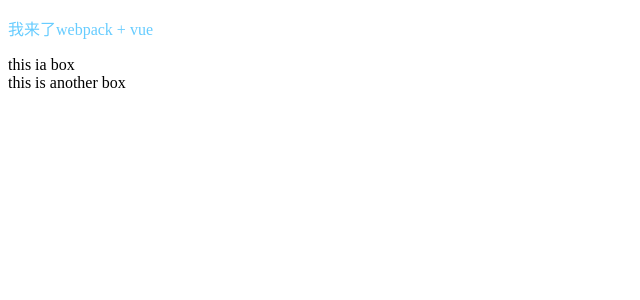
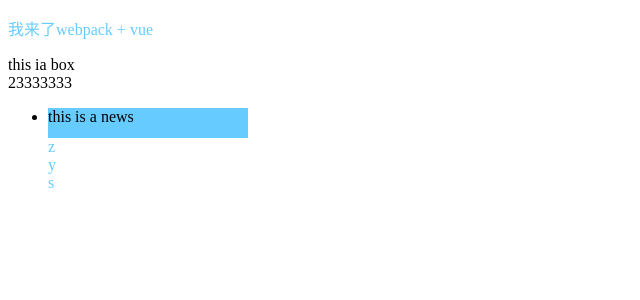
Before and after one commit to btea/-vue, a Vue app: page / in a window 1280 px wide. Shown: the top 300 px of the page, without its empty margins (0-640 px from the left). Built offline with nearby package versions, Linux system fonts and the light colour scheme.

Commit message:
component

```diff
--- a/index.html
+++ b/index.html
@@ -5,9 +5,10 @@
     <meta name="viewport" content="width=device-width, initial-scale=1.0">
     <meta http-equiv="X-UA-Compatible" content="ie=edge">
     <title>vue</title>
+    <link rel="icon" href="https://cn.vuejs.org/images/logo.png" type="image/png">
 </head>
 <body>
     <div id="app"></div>
-    <script src="./dist/main.js"></script>
+    <!-- <script src="./dist/main.js"></script> -->
 </body>
 </html>
--- a/package.json
+++ b/package.json
@@ -26,6 +26,8 @@
     "babel-preset-es2015": "^6.24.1",
     "babel-preset-stage-2": "^6.24.1",
     "css-loader": "^1.0.0",
+    "html-loader": "^0.5.5",
+    "html-webpack-plugin": "^3.2.0",
     "style-loader": "^0.22.1",
     "vue": "^2.5.17",
     "vue-loader": "^15.3.0",
@@ -34,6 +36,7 @@
     "webpack-dev-server": "^3.1.5"
   },
   "dependencies": {
-    "vue-template-compiler": "^2.5.17"
+    "vue-template-compiler": "^2.5.17",
+    "webpackbar": "^2.6.1"
   }
 }
--- a/src/pages/app.vue
+++ b/src/components/app.vue
@@ -4,17 +4,29 @@
         <div class="one">
             this ia box
         </div>
-        <div class="two">
-            this is another box
+        <div class="two" v-on:click="get">
+            23333333
         </div>
+        <Banner> </Banner>
     </section>
 </template>
 <script>
+
+import Banner from './banner.vue'
+
 export default {
     data(){
         return {
             name: 'webpack + vue'
         }
+    },
+    methods: {
+        get: function(){
+            alert(123);
+        }
+    },
+    components: {
+        Banner
     }
 }
 </script>
--- /dev/null
+++ b/src/components/banner.vue
@@ -0,0 +1,35 @@
+<template>
+    <ul>
+        <li v-on:click="news" v-bind:style="{width: styleObj.w,height: styleObj.h,background: styleObj.backgroundColor}">
+            this is a news
+        </li>
+        <div v-for="(i,index) in index" :key="index" :style="{color: styleObj.backgroundColor}" >
+            {{i}}
+        </div>
+    </ul>
+</template>
+
+<script>
+export default {
+    data: function(){
+        return {
+            index: ['z','y','s'],
+            styleObj: {
+                w: '200px',
+                h: '30px',
+                backgroundColor: '#6cf'
+            }
+        }
+    },
+    methods: {
+        news: function(){
+            console.log(this);
+        }
+    }
+}
+
+</script>
+
+<style>
+
+</style>
--- a/src/index.js
+++ b/src/index.js
@@ -1,5 +1,5 @@
 import Vue from 'vue';
-import App from './pages/app.vue';
+import App from './components/app.vue';
 
 const app = new Vue({
     el: '#app',
--- a/webpack.config.js
+++ b/webpack.config.js
@@ -1,6 +1,8 @@
 var path = require('path')
 var webpack = require('webpack')
 var VueLoaderPlugin = require('vue-loader/lib/plugin')
+var HtmlWebPackPlugin = require('html-webpack-plugin')
+var webpackBar = require('webpackbar')
 
 module.exports = {
   module: {
@@ -21,15 +23,30 @@ module.exports = {
       {
         test: /\.css$/,
         use: ['style-loader','css-loader']
+      },
+      {
+        test: /\.html$/,
+        use: [
+            {
+                loader: 'html-loader',
+                options: {minimize: true}
+            }
+        ]
       }
     ]
   },
-//   resolve: {
-//     alias: {
-//       'vue$': 'vue/dist/vue.esm.js'
-//     }
-//   },
+  resolve: {
+    // alias: {
+      // 'vue$': 'vue/dist/vue.esm.js'
+    // }
+    extensions: ['.js','.vue']
+  },
   plugins: [
-      new VueLoaderPlugin()
+      new VueLoaderPlugin(),
+      new HtmlWebPackPlugin({
+        template: './index.html',
+        filename: './index.html'
+      }),
+      new webpackBar()
   ]
 }
```
Also changed, not shown: 1 other file (tests, documents, lock files or other folders).
